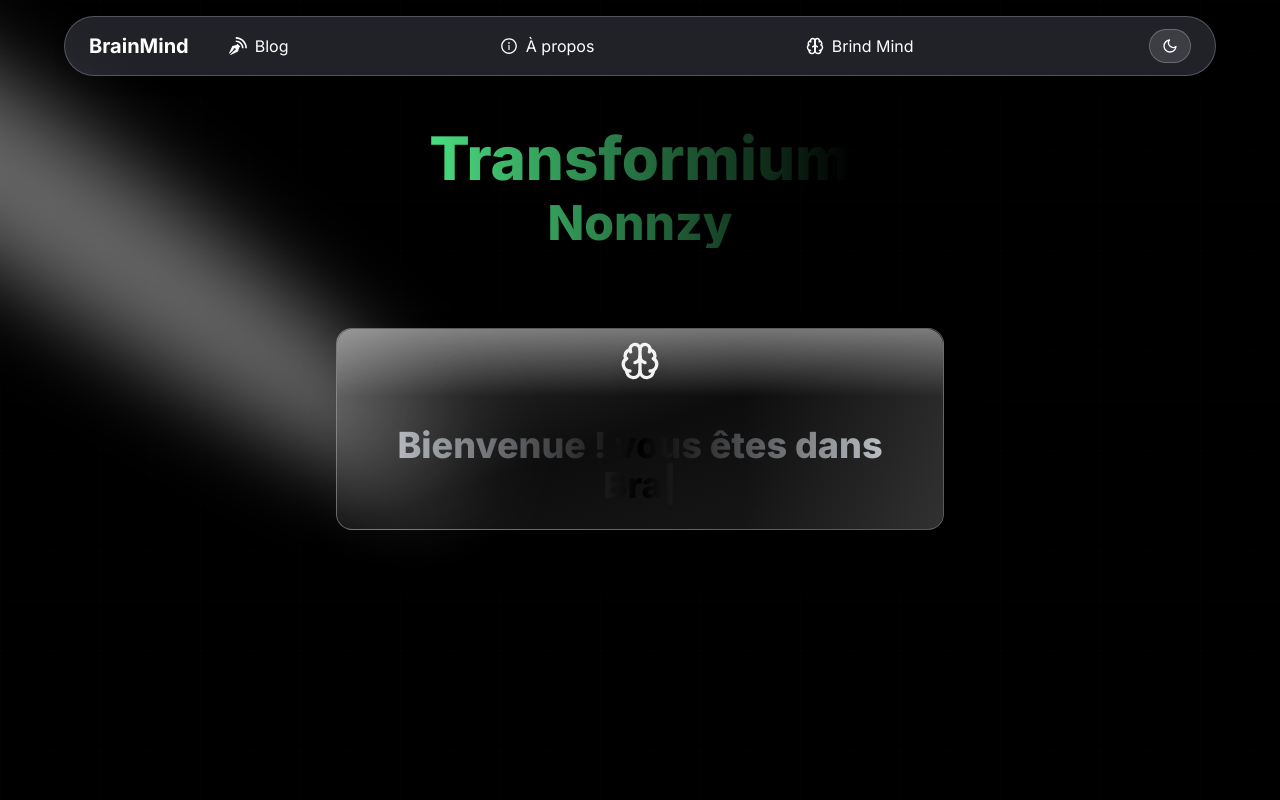
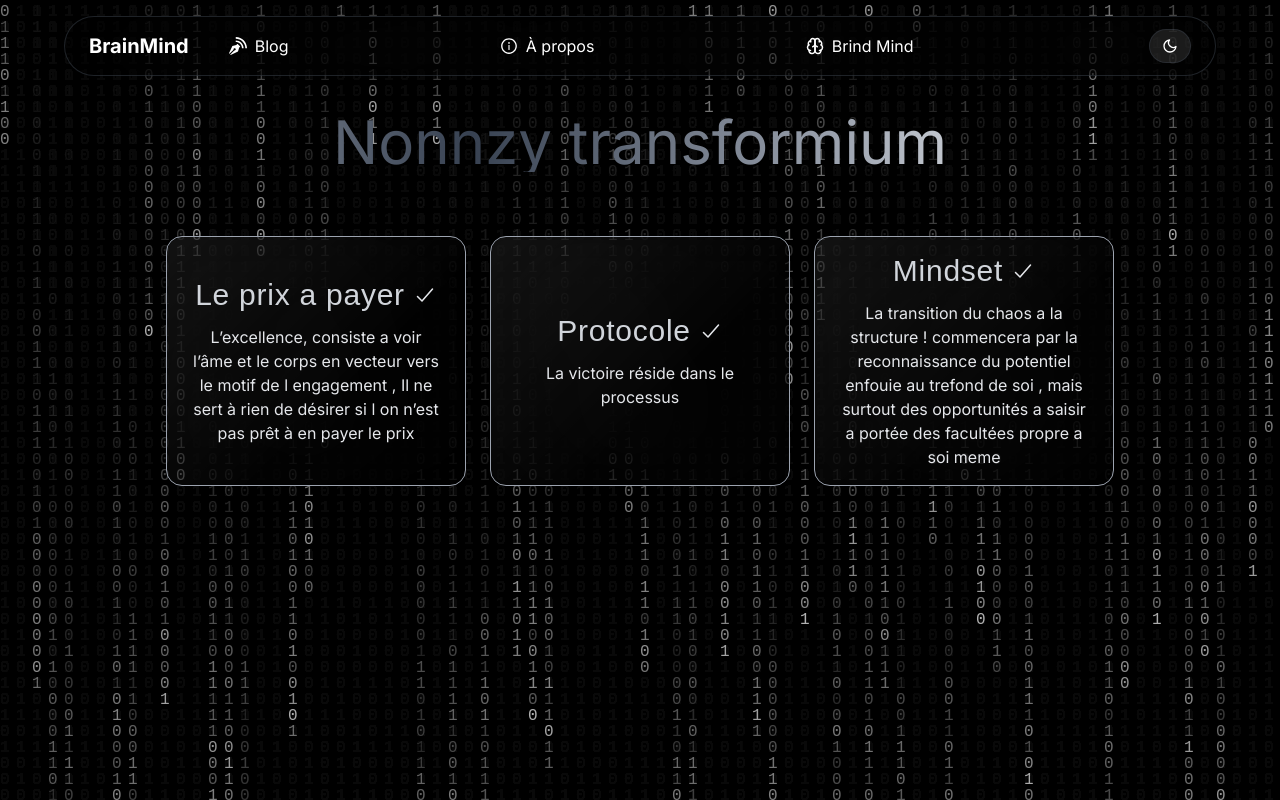
Before and after one commit to nonnzy7even7iete/brainmind, a React (Vite) app: page /About in a window 1280 px wide. Built offline with nearby package versions, Linux system fonts and the light colour scheme.

Commit message:
Description claire de ce que tu as modifié

```diff
--- a/src/components/Navbar.jsx
+++ b/src/components/Navbar.jsx
@@ -28,22 +28,22 @@ export default function Navbar() {
 
   const buttonStyle = `
     rounded-full p-2 transition-colors duration-500
-    bg-gray-700/10 dark:bg-gray-800/10
-    border border-gray-300/30 dark:border-gray-600/40
+    bg-black/20 dark:bg-black/30
+    border border-gray-600/30 dark:border-gray-700/40
     backdrop-blur-xl
-    hover:bg-gray-400/20 dark:hover:bg-gray-700/50
+    hover:bg-black/40 dark:hover:bg-black/50
   `;
 
   const linkStyle = `
-    flex items-center gap-2 text-white dark:text-gray-200
+    flex items-center gap-2 text-white
     transition-all duration-300 transform hover:scale-105 hover:font-semibold
-    hover:text-white-400
+    hover:text-gray-300
   `;
 
   const linkStyleMobile = `
-    flex items-center gap-3 text-white dark:text-white
+    flex items-center gap-3 text-white
     transition-all duration-300 transform hover:scale-105 hover:font-semibold
-    hover:text-white-400
+    hover:text-gray-300
   `;
 
   return (
@@ -51,15 +51,15 @@ export default function Navbar() {
       {/* NAVBAR PRINCIPALE */}
       <nav
         className="fixed top-4 left-1/2 -translate-x-1/2 w-[90vw] z-[77]
-                   bg-gray-500/30 dark:bg-gray-900/30 backdrop-blur-2xl
-                   border border-gray-400/40 dark:border-gray-700/40
+                   bg-black/30 dark:bg-black/40 backdrop-blur-2xl
+                   border border-gray-600/40 dark:border-gray-700/40
                    rounded-full transition-colors duration-500 shadow-lg"
       >
         <div className="max-w-7xl mx-auto px-6 py-3 flex items-center justify-between">
           {/* LOGO */}
           <Link
             to="/"
-            className="text-xl font-bold text-white dark:text-white transition-colors duration-500"
+            className="text-xl font-bold text-white transition-colors duration-500"
           >
             BrainMind
           </Link>
@@ -83,11 +83,7 @@ export default function Navbar() {
               onClick={toggleTheme}
               className={buttonStyle + " ml-6"}
             >
-              {dark ? (
-                <FiSun className="text-yellow-400" />
-              ) : (
-                <FiMoon className="text-white" />
-              )}
+              {dark ? <FiSun className="text-yellow-400" /> : <FiMoon className="text-white" />}
             </Button>
           </div>
 
@@ -99,7 +95,7 @@ export default function Navbar() {
               onClick={() => setOpen(!open)}
               className={buttonStyle + " p-4 text-3xl"}
             >
-              <CgMenuRightAlt className= "text-white" />
+              <CgMenuRightAlt className="text-white" />
             </Button>
           </div>
         </div>
@@ -109,7 +105,7 @@ export default function Navbar() {
       <div
         className={`fixed inset-0 z-[70] transition-transform duration-500 ease-in-out
                     ${open ? "translate-x-0" : "translate-x-full"}
-                    bg-gray-700/30 dark:bg-black/30 backdrop-blur-2xl`}
+                    bg-black/30 dark:bg-black/50 backdrop-blur-2xl`}
       >
         <div className="flex flex-col h-full justify-center items-center space-y-10 text-2xl font-semibold px-6 relative">
           <Link
--- a/src/components/lib/utils.js
+++ b/src/components/lib/utils.js
@@ -1,5 +1,5 @@
 import { clsx } from "clsx";
-import { twMerge } from "tailwind-merge"
+import { twMerge } from "tailwind-merge";
 
 export function cn(...inputs) {
   return twMerge(clsx(inputs));
--- /dev/null
+++ b/src/components/ui/BinaryRain.tsx
@@ -0,0 +1,62 @@
+"use client";
+import React, { useEffect, useRef, useState } from "react";
+
+export const BinaryRain = ({ columns = 120, speed = 50 }) => {
+  const canvasRef = useRef(null);
+  const [canvasSize, setCanvasSize] = useState({ width: 0, height: 0 });
+
+  // Mise à jour de la taille du canvas
+  useEffect(() => {
+    const updateSize = () => {
+      setCanvasSize({ width: window.innerWidth, height: window.innerHeight });
+    };
+    updateSize();
+    window.addEventListener("resize", updateSize);
+    return () => window.removeEventListener("resize", updateSize);
+  }, []);
+
+  useEffect(() => {
+    const canvas = canvasRef.current;
+    if (!canvas) return;
+    const ctx = canvas.getContext("2d");
+    const fontSize = 16;
+    const columnsCount = columns;
+    const drops = Array(columnsCount).fill(0);
+
+    const draw = () => {
+      // Fondez légèrement le canvas pour l'effet de trace
+      ctx.fillStyle = "rgba(0, 0, 0, 0.05)";
+      ctx.fillRect(0, 0, canvas.width, canvas.height);
+
+      ctx.font = `${fontSize}px monospace`;
+
+      for (let i = 0; i < drops.length; i++) {
+        const text = Math.random() > 0.5 ? "1" : "0";
+
+        // Couleur dynamique shine entre gris clair et noir transparent
+        const alpha = Math.random() * 0.6 + 0.3; // 0.3 → 0.9
+        ctx.fillStyle = `rgba(200,200,200,${alpha})`;
+
+        ctx.fillText(text, i * fontSize, drops[i] * fontSize);
+
+        if (drops[i] * fontSize > canvas.height && Math.random() > 0.975) {
+          drops[i] = 0;
+        }
+
+        drops[i]++;
+      }
+    };
+
+    const interval = setInterval(draw, speed);
+    return () => clearInterval(interval);
+  }, [canvasSize, columns, speed]);
+
+  return (
+    <canvas
+      ref={canvasRef}
+      width={canvasSize.width}
+      height={canvasSize.height}
+      className="absolute top-0 left-0 w-full h-full pointer-events-none"
+    />
+  );
+};
--- /dev/null
+++ b/src/components/ui/GlassCard.tsx
@@ -0,0 +1,48 @@
+import React from "react";
+import { IoCheckmarkOutline } from "react-icons/io5";
+
+const GlassCard = ({
+  title = "Titre",
+  text = "Contenu du texte",
+  width = 300,
+  height = 250,
+  single = false
+}) => {
+  return (
+    <div
+      className={`relative rounded-2xl backdrop-blur-2xl bg-black/30 border border-gray-400 flex flex-col justify-center items-center p-6 text-center overflow-hidden transition-all duration-300`}
+      style={{
+        width: single ? "90vw" : `${width}px`,
+        height: `${height}px`,
+        maxWidth: single ? "90vw" : `${width}px`,
+        borderWidth: "1px",
+      }}
+    >
+      {/* Shine métallique subtil */}
+      <div className="absolute inset-0 rounded-2xl pointer-events-none">
+        <div
+          className="w-full h-full rounded-2xl opacity-30"
+          style={{
+            background: "linear-gradient(135deg, rgba(255,255,255,0.3), rgba(255,255,255,0) 60%)",
+            mixBlendMode: "overlay",
+          }}
+        ></div>
+      </div>
+
+      {/* Contenu */}
+      <div className="relative flex flex-col justify-center items-center text-center z-10">
+        {/* Titre avec check icon */}
+        <div className="flex items-center gap-2">
+          <h2 className="text-gray-300 font-light text-3xl tracking-wide font-oswald">
+            {title}
+          </h2>
+          <IoCheckmarkOutline className="text-gray-200 w-6 h-6" />
+        </div>
+
+        <p className="text-gray-200 text-base mt-3">{text}</p>
+      </div>
+    </div>
+  );
+};
+
+export default GlassCard;
--- a/src/components/ui/homePage.jsx
+++ b/src/components/ui/homePage.jsx
@@ -62,7 +62,7 @@ export default function HomePage() {
             </span>
           </h1>
           <p className="text-gray-400 max-w-md">
-            L’esprit humain tant le plus souvent a cherche le sens dans l’engagement, le code quand a lui investigue quant a la création de la
+            L’esprit humain tant le plus souvent a chercher le sens dans l’engagement, le code quand a lui investigue quant a la création de la
             direction a la chaine de valeur. Ce que vous croyez voir n’est qu’un voile. Embarquez vers
             le futur… voir par-delà !
           </p>
--- a/src/pages/About.jsx
+++ b/src/pages/About.jsx
@@ -1,85 +1,35 @@
-import Spotlight from "../components/ui/Spotlight";
-import { ReactTyped } from "react-typed";
-import { Brain } from "lucide-react";
-import FocusCards from "../components/ui/FocusCards";
-
-// ✅ Import des images locales depuis src/assets
-import neverstop from "../assets/neverstop.png";
-import nver from "../assets/nver.png";
+import React from "react";
+import { BinaryRain } from "@/components/ui/BinaryRain";
+import GlassCard from "@/components/ui/GlassCard";
+import GradientText from "@/components/ui/GradientText";
 
 export default function About() {
-  const cards = [
-    { title: "Never Stop", src: neverstop },
-    { title: "NVR", src: nver },
-  ];
+  return (
+    <div className="relative w-screen min-h-screen bg-black overflow-visible">
+      <BinaryRain />
 
-  return (
-    <div className="relative min-h-screen bg-black overflow-hidden font-['IBM Plex Mono']">
-      {/* Grille de fond */}
-      <div
-        className="absolute inset-0 opacity-20 z-0"
-        style={{
-          backgroundImage: `
-            linear-gradient(rgba(255, 255, 255, 0.05) 1px, transparent 1px),
-            linear-gradient(90deg, rgba(255, 255, 255, 0.05) 1px, transparent 1px)
-          `,
-          backgroundSize: "50px 50px",
-        }}
-      />
+      <div className="relative z-20 flex flex-col items-center justify-start gap-6 px-4 md:px-10 pt-28 pb-10">
+        {/* GradientText avec marge depuis le header */}
+        <GradientText
+          text="Nonnzy transformium"
+          className="text-5xl md:text-6xl text-center"
+        />
 
-      {/* Spotlight */}
-      <div className="absolute inset-0 z-[1]">
-        <Spotlight className="h-[250%] w-[200%] md:h-[169%] md:w-[138%]" />
-      </div>
+        {/* Cards */}
+        <div className="flex flex-wrap justify-center gap-6 mt-10">
+          <GlassCard
+            title="Le prix a payer "
+            text=" L’excellence, consiste a voir l’âme et le corps en vecteur vers le motif de l engagement , Il ne sert à rien de désirer si l on  n’est pas prêt à en payer le prix"
+          />
 
-      {/* Contenu */}
-      <div className="relative z-10 flex flex-col items-center justify-start h-full px-8 text-center pt-28 md:pt-32">
-        {/* Titre */}
-        <h1 className="text-5xl md:text-6xl font-extrabold
-            bg-gradient-to-r from-green-400 to-green-1700
-            bg-clip-text text-transparent animate-gradient-slow">
-          Transformium <br />
-          <span className="text-4xl md:text-5xl font-extrabold">
-            Nonnzy
-          </span>
-        </h1>
-
-        {/* Box glassmorphique */}
-        <div className="relative p-8 max-w-2xl mt-12">
-          <div className="bg-gradient-to-br from-white/20 via-white/5 to-white/10
-                          backdrop-blur-2xl border border-white/30
-                          rounded-2xl shadow-2xl p-6 relative flex flex-col items-center space-y-4">
-            {/* Reflets */}
-            <div className="absolute inset-0 rounded-2xl pointer-events-none">
-              <div className="absolute top-0 left-0 w-full h-1/3 bg-gradient-to-b from-white/40 to-transparent rounded-t-2xl" />
-              <div className="absolute bottom-0 right-0 w-1/3 h-full bg-gradient-to-l from-white/10 to-transparent rounded-r-2xl" />
-            </div>
-
-            {/* Icône Brain */}
-            <Brain size={40} className="text-gray-100 drop-shadow-lg relative bottom-7" />
-
-            {/* Texte animé */}
-            <ReactTyped
-              strings={[
-                "Bienvenue ! vous êtes dans BrainMind",
-                ".",
-                "Le pouvoir n’est pas dans ce que tu obtiens, mais dans ce que tu deviens en chemin",
-                "Ainsi que de l’engagement",
-              ]}
-              typeSpeed={70}
-              backSpeed={27}
-              backDelay={2000}
-              loop
-              className="text-3xl md:text-4xl font-extrabold
-                         bg-gradient-to-r from-gray-300 via-black to-gray-300
-                         bg-clip-text text-transparent animate-gradient-slow"
-            />
-          </div>
-        </div>
-
-        {/* Section 3D Boxes */}
-        <div className="mt-20">
-          <FocusCards cards={cards} />
+          <GlassCard
+            title="Protocole"
+            text="La victoire réside dans le processus "
+          />
+          <GlassCard
+            title="Mindset"
+            text="La transition du chaos a la structure ! commencera par la reconnaissance du potentiel enfouie au trefond de soi , mais surtout des opportunités a saisir a portée des facultées propre a soi meme   "
+          />
         </div>
       </div>
     </div>
```
